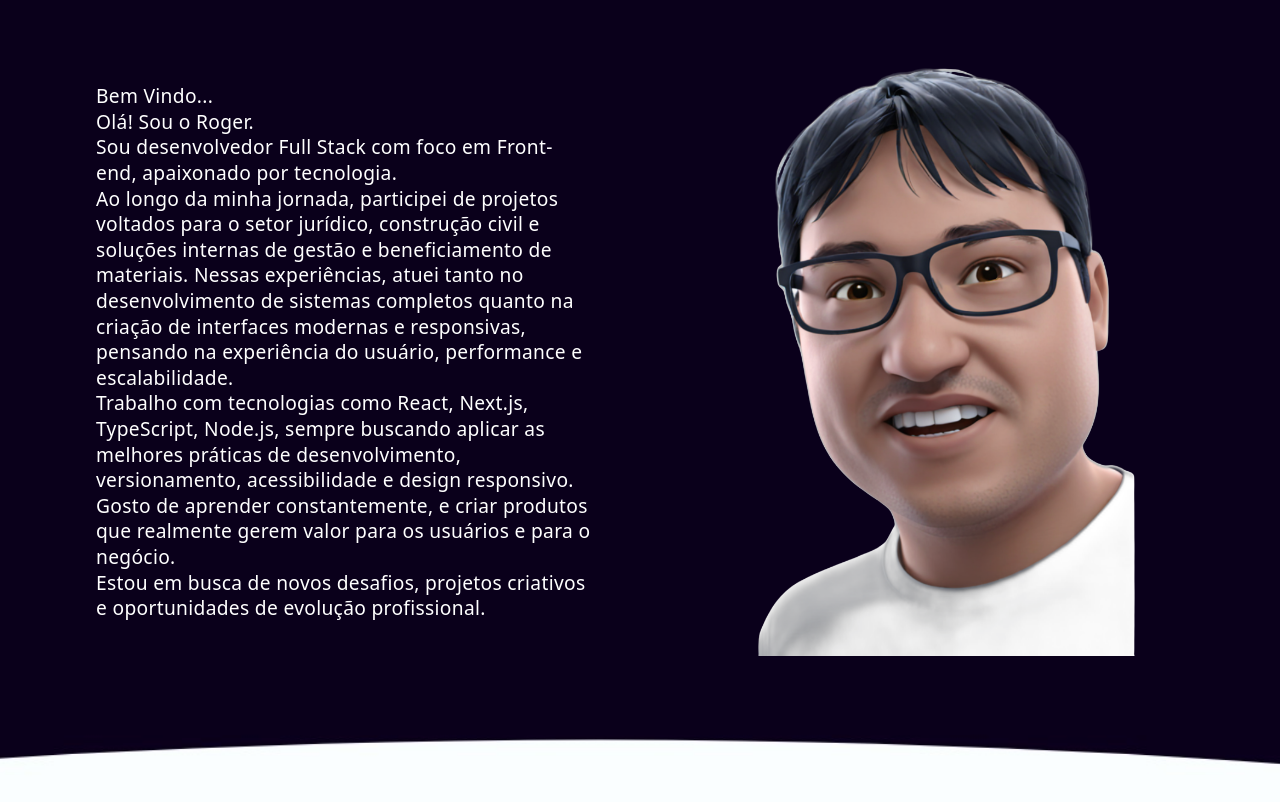
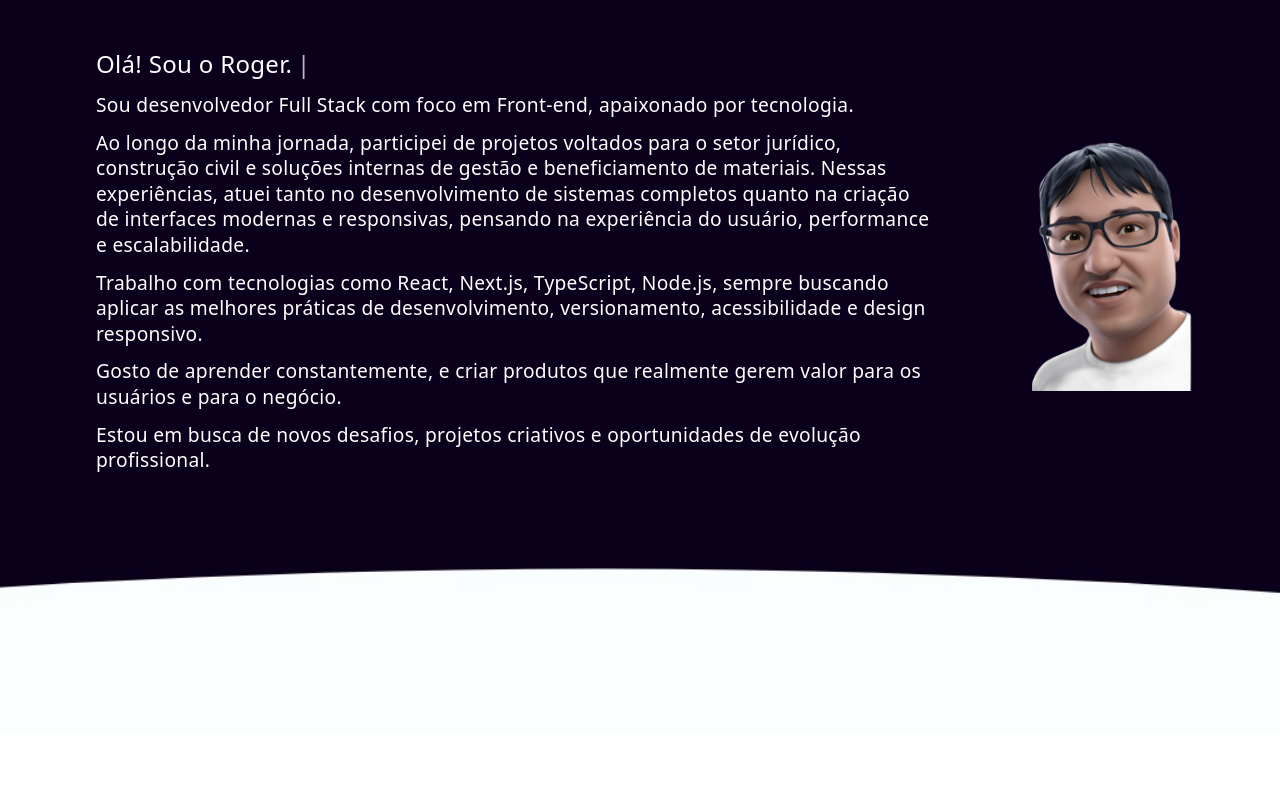
Before and after one commit to Roger-dornelles/portfolio, a Next.js app: page / in a window 1280 px wide. Shown: the top 802 px of the page. Built offline with nearby package versions, Linux system fonts and the light colour scheme.

Commit message:
feat: creation animation components and description personal

```diff
--- a/package.json
+++ b/package.json
@@ -19,6 +19,7 @@
   },
   "dependencies": {
     "framer-motion": "^12.23.0",
+    "motion-plus": "^1.4.1",
     "next": "15.3.3",
     "react": "^19.0.0",
     "react-dom": "^19.0.0"
--- /dev/null
+++ b/src/app/components/ImageAnimation/index.tsx
@@ -0,0 +1,37 @@
+import Image from 'next/image';
+import { useEffect, useState } from 'react';
+
+interface ImageAnimationProps {
+  timer?: number;
+  positionAnimation: 'y' | 'x';
+  src: string;
+  alt: string;
+  width: number;
+  height: number;
+}
+
+const ImageAnimation = ({ positionAnimation, src, alt, width, height, timer = 1000 }: ImageAnimationProps) => {
+  const [show, setShow] = useState(false);
+
+  useEffect(() => {
+    const timers = setTimeout(() => {
+      setShow(true);
+    }, timer);
+
+    return () => clearTimeout(timers);
+  }, []);
+
+  return (
+    <Image
+      alt={alt}
+      src={src}
+      width={width}
+      height={height}
+      className={`transition-all duration-800 ease transform ${
+        show ? `opacity-100 translate-${positionAnimation}-0` : `opacity-0 translate-${positionAnimation}-6`
+      }`}
+    />
+  );
+};
+
+export default ImageAnimation;
--- /dev/null
+++ b/src/app/components/TextFadeIn/index.tsx
@@ -0,0 +1,32 @@
+'use client';
+
+import { useEffect, useState } from 'react';
+
+interface TextFadeInProps {
+  text: string;
+  timer?: number;
+}
+
+const TextFadeIn = ({ text, timer = 1000 }: TextFadeInProps) => {
+  const [show, setShow] = useState(false);
+
+  useEffect(() => {
+    const timers = setTimeout(() => {
+      setShow(true);
+    }, timer);
+
+    return () => clearTimeout(timers);
+  }, []);
+
+  return (
+    <div
+      className={`transition-all duration-700 ease-out transform ${
+        show ? 'opacity-100 translate-y-0' : 'opacity-0 translate-y-6'
+      }`}
+    >
+      <p>{text}</p>
+    </div>
+  );
+};
+
+export default TextFadeIn;
--- /dev/null
+++ b/src/app/components/Typewriter/index.tsx
@@ -0,0 +1,28 @@
+import { useEffect, useState } from 'react';
+
+interface Props {
+  text: string;
+  delay?: number;
+}
+const Typewriter = ({ text, delay = 0 }: Props) => {
+  const [currentText, setCurrentText] = useState('');
+  const [currentIndex, setCurrentIndex] = useState(0);
+
+  useEffect(() => {
+    if (currentIndex < text.length) {
+      const timeout = setTimeout(() => {
+        setCurrentText(prevText => prevText + text[currentIndex]);
+        setCurrentIndex(prevIndex => prevIndex + 1);
+      }, delay);
+      return () => clearTimeout(timeout);
+    }
+  }, [currentIndex, delay, text]);
+
+  return (
+    <>
+      <span>{currentText}</span>
+      <span className={`animate-pulse text-[#ffffff] px-[.3rem]`}>|</span>
+    </>
+  );
+};
+export default Typewriter;
--- a/src/app/page.tsx
+++ b/src/app/page.tsx
@@ -1,52 +1,79 @@
 'use client';
+import Image from 'next/image';
 
-import Image from 'next/image';
+import Typewriter from './components/Typewriter';
+import TextFadeIn from './components/TextFadeIn';
+import { motion } from 'framer-motion';
+import ImageAnimation from './components/ImageAnimation';
 
 const Home = () => {
   return (
-    <>
+    <motion.section
+      initial={{ opacity: 0, scale: 0.8, y: 20 }}
+      animate={{ opacity: 1, scale: 1, y: 0 }}
+      transition={{
+        duration: 1,
+        ease: 'easeIn',
+        scale: { type: 'spring', damping: 12 },
+        opacity: { duration: 0.5 },
+        y: { duration: 0.6 },
+      }}
+    >
       <div className={`bg-[#0A001B] `}>
         <div className={`flex flex-col items-center p-[3rem] w-full md:text-[1.2rem] lg:flex-row`}>
           <div className={`flex-col items-end text-white text-2xl md:text-[1.2rem] tracking-[.02rem] md:px-[3rem]`}>
-            <h1>Bem Vindo...</h1>
+            <div className="text-2xl">
+              <Typewriter delay={30} text="Olá! Sou o Roger." />
+            </div>
 
-            <h2> Olá! Sou o Roger.</h2>
+            <div className="py-3">
+              <TextFadeIn
+                timer={300}
+                text="Sou desenvolvedor Full Stack com foco em Front-end, apaixonado por tecnologia."
+              />
+            </div>
 
-            <p>Sou desenvolvedor Full Stack com foco em Front-end, apaixonado por tecnologia.</p>
-
-            <p>
-              Ao longo da minha jornada, participei de projetos voltados para o setor jurídico, construção civil e
+            <div>
+              <TextFadeIn
+                timer={500}
+                text="Ao longo da minha jornada, participei de projetos voltados para o setor jurídico, construção civil e
               soluções internas de gestão e beneficiamento de materiais. Nessas experiências, atuei tanto no
               desenvolvimento de sistemas completos quanto na criação de interfaces modernas e responsivas, pensando na
-              experiência do usuário, performance e escalabilidade.
-            </p>
+              experiência do usuário, performance e escalabilidade."
+              />
+            </div>
 
-            <p>
-              Trabalho com tecnologias como React, Next.js, TypeScript, Node.js, sempre buscando aplicar as melhores
-              práticas de desenvolvimento, versionamento, acessibilidade e design responsivo.
-            </p>
+            <div className="py-3">
+              <TextFadeIn
+                timer={700}
+                text={` Trabalho com tecnologias como React, Next.js, TypeScript, Node.js, sempre buscando aplicar as melhores
+              práticas de desenvolvimento, versionamento, acessibilidade e design responsivo.`}
+              />
+            </div>
 
-            <p>
-              Gosto de aprender constantemente, e criar produtos que realmente gerem valor para os usuários e para o
-              negócio.
-            </p>
+            <div>
+              <TextFadeIn
+                timer={900}
+                text={`Gosto de aprender constantemente, e criar produtos que realmente gerem valor para os usuários e para o
+              negócio.`}
+              />
+            </div>
 
-            <p>Estou em busca de novos desafios, projetos criativos e oportunidades de evolução profissional.</p>
+            <div className="py-3">
+              <TextFadeIn
+                timer={1100}
+                text={`Estou em busca de novos desafios, projetos criativos e oportunidades de evolução profissional.`}
+              />
+            </div>
           </div>
 
-          <Image
-            src={`/images/avatar.png`}
-            alt="Avatar"
-            width={270}
-            height={200}
-            className="object-cover pt-4 w-full sm:w-[20%] md:w-[50%]"
-          />
+          <ImageAnimation src={`/images/avatar.png`} alt="Avatar" width={250} height={250} positionAnimation="y" />
         </div>
       </div>
       <div className={`relative w-full h-[13rem] mt-[-.5rem]`}>
         <Image src={`/images/border-curve.jpg`} alt="Imagem curva" priority fill className="object-cover" />
       </div>
-    </>
+    </motion.section>
   );
 };
 export default Home;
```
Also changed, not shown: 1 other file (tests, documents, lock files or other folders).
